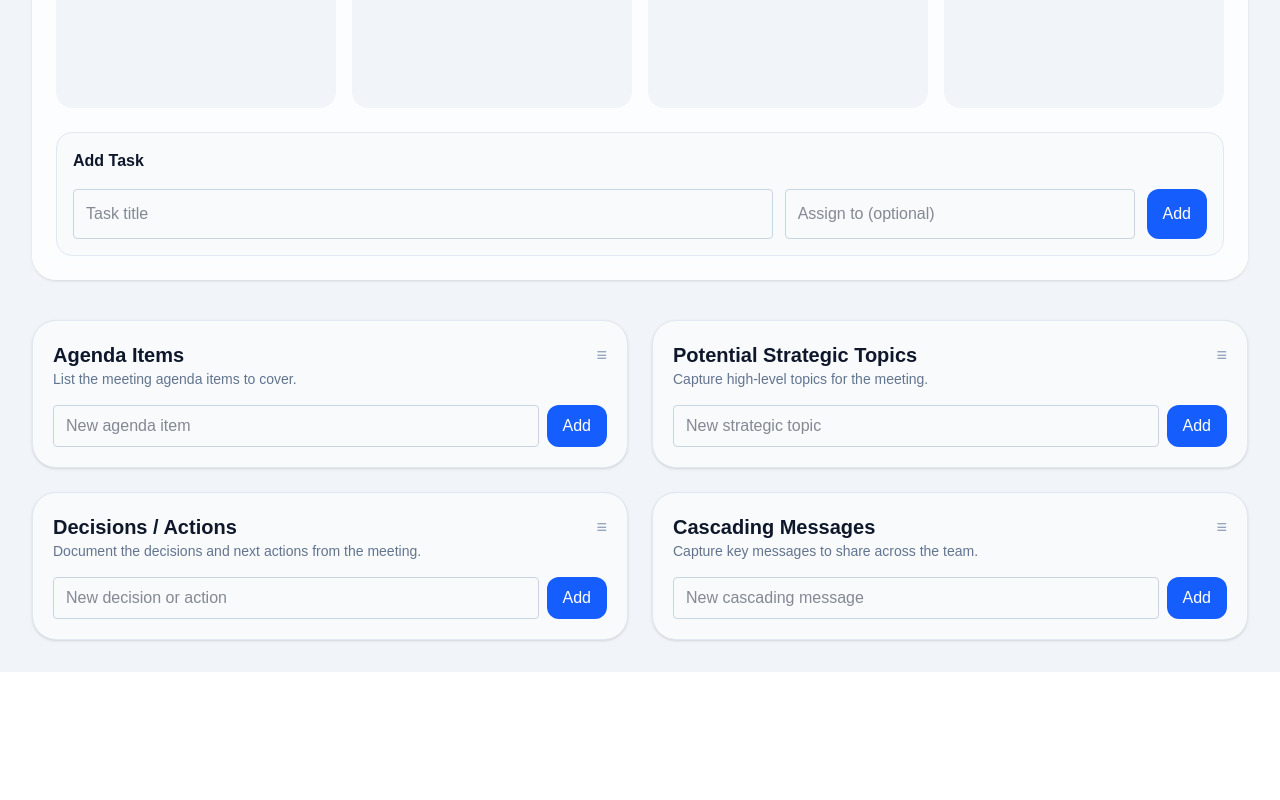
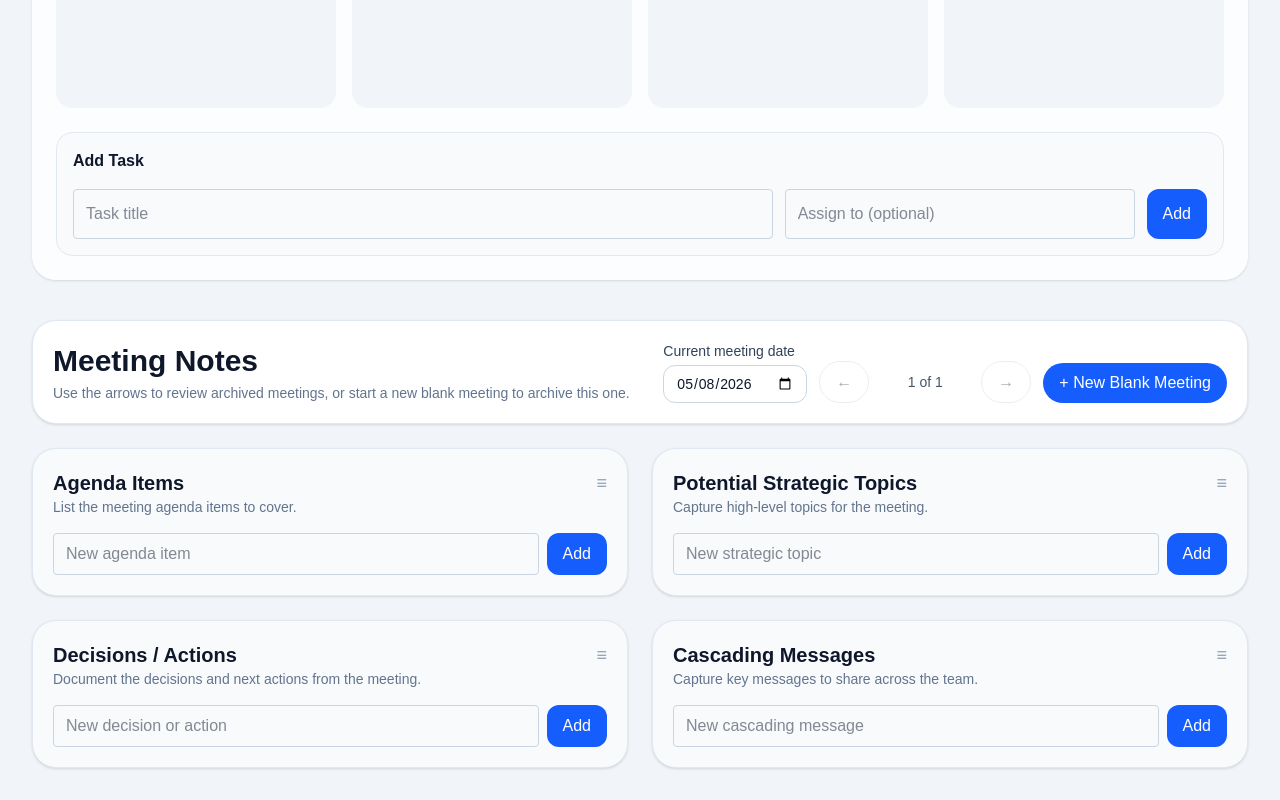
Before and after one commit to NaNo8831/Tool, a Next.js app: page / in a window 1280 px wide. Shown: the part 2256-3056 px from the top of the page. Before the commit the page ends 2928 px from the top, so only its background shows below. Built offline with nearby package versions, Linux system fonts and the light colour scheme.

Commit message:
Add meeting history support

```diff
--- a/app/page.tsx
+++ b/app/page.tsx
@@ -1,6 +1,6 @@
 'use client';
 
-import { useState, type DragEvent } from 'react';
+import { useMemo, useState, type DragEvent } from 'react';
 import { PreferencesModal } from '@/app/components/dashboard/PreferencesModal';
 import { MeetingSection } from '@/app/components/meeting/MeetingSection';
 import { ObjectiveCard } from '@/app/components/objectives/ObjectiveCard';
@@ -12,6 +12,7 @@ import {
 } from '@/app/lib/objectiveOptions';
 import type {
   MeetingItem,
+  MeetingRecord,
   MeetingSectionConfig,
   MeetingSectionKey,
   TaskInput
@@ -19,12 +20,43 @@ import type {
 import type { Objective, Task } from '@/app/types/objective';
 import { objectivesData } from '@/data/objectives';
 
+const getTodayDate = () => new Date().toISOString().slice(0, 10);
+
+const createBlankMeeting = (): MeetingRecord => ({
+  id: Date.now(),
+  date: getTodayDate(),
+  agendaItems: [],
+  topicItems: [],
+  decisionItems: [],
+  cascadeItems: []
+});
+
+const readLegacyMeetingItems = (key: string): MeetingItem[] => {
+  if (typeof window === 'undefined') return [];
+
+  const storedValue = window.localStorage.getItem(key);
+  if (storedValue === null) return [];
+
+  try {
+    return JSON.parse(storedValue) as MeetingItem[];
+  } catch {
+    return [];
+  }
+};
+
+const getInitialMeetings = (): MeetingRecord[] => [{
+  ...createBlankMeeting(),
+  agendaItems: readLegacyMeetingItems('leadership-agenda-items'),
+  topicItems: readLegacyMeetingItems('leadership-topic-items'),
+  decisionItems: readLegacyMeetingItems('leadership-decision-items'),
+  cascadeItems: readLegacyMeetingItems('leadership-cascade-items')
+}];
+
 export default function Home() {
+  const initialMeetings = useMemo(() => getInitialMeetings(), []);
   const [objectives, setObjectives] = useLocalStorage<Objective[]>('leadership-objectives', objectivesData);
-  const [agendaItems, setAgendaItems] = useLocalStorage<MeetingItem[]>('leadership-agenda-items', []);
-  const [topicItems, setTopicItems] = useLocalStorage<MeetingItem[]>('leadership-topic-items', []);
-  const [decisionItems, setDecisionItems] = useLocalStorage<MeetingItem[]>('leadership-decision-items', []);
-  const [cascadeItems, setCascadeItems] = useLocalStorage<MeetingItem[]>('leadership-cascade-items', []);
+  const [meetings, setMeetings] = useLocalStorage<MeetingRecord[]>('leadership-meetings', initialMeetings);
+  const [activeMeetingId, setActiveMeetingId] = useLocalStorage<number>('leadership-active-meeting-id', initialMeetings[0].id);
   const [dashboardTitle, setDashboardTitle] = useLocalStorage('leadership-dashboard-title', defaultDashboardTitle);
   const [organizationInfo, setOrganizationInfo] = useLocalStorage('leadership-organization-info', defaultOrganizationInfo);
   const [meetingSectionOrder, setMeetingSectionOrder] = useLocalStorage<MeetingSectionKey[]>(
@@ -40,6 +72,11 @@ export default function Home() {
   const [draggingObjectiveId, setDraggingObjectiveId] = useState<number | null>(null);
   const [draggingMeetingSection, setDraggingMeetingSection] = useState<MeetingSectionKey | null>(null);
   const organizationInfoWithDefaults = { ...defaultOrganizationInfo, ...organizationInfo };
+  const storedActiveMeetingIndex = meetings.findIndex((meeting) => meeting.id === activeMeetingId);
+  const activeMeetingIndex = storedActiveMeetingIndex === -1 ? 0 : storedActiveMeetingIndex;
+  const activeMeeting = meetings[activeMeetingIndex] ?? initialMeetings[0];
+  const canNavigateToPreviousMeeting = activeMeetingIndex > 0;
+  const canNavigateToNextMeeting = activeMeetingIndex < meetings.length - 1;
 
   const updateObjectiveTitle = (id: number, newTitle: string) => {
     setObjectives(objectives.map((obj) =>
@@ -200,23 +237,62 @@ export default function Home() {
     });
   };
 
+  const updateActiveMeeting = (updates: Partial<Omit<MeetingRecord, 'id'>>) => {
+    setMeetings((currentMeetings) => currentMeetings.map((meeting) => (
+      meeting.id === activeMeeting.id ? { ...meeting, ...updates } : meeting
+    )));
+  };
+
   const addMeetingItem = (
     value: string,
     setValue: (value: string) => void,
-    items: MeetingItem[],
-    setItems: (items: MeetingItem[]) => void
+    sectionKey: keyof Pick<MeetingRecord, 'agendaItems' | 'topicItems' | 'decisionItems' | 'cascadeItems'>
   ) => {
     if (!value.trim()) return;
-    setItems([...items, { id: Date.now(), text: value.trim() }]);
+    updateActiveMeeting({
+      [sectionKey]: [...activeMeeting[sectionKey], { id: Date.now(), text: value.trim() }]
+    });
     setValue('');
   };
 
-  const updateMeetingItem = (items: MeetingItem[], setItems: (items: MeetingItem[]) => void, itemId: number, value: string) => {
-    setItems(items.map((item) => (item.id === itemId ? { ...item, text: value } : item)));
+  const updateMeetingItem = (
+    sectionKey: keyof Pick<MeetingRecord, 'agendaItems' | 'topicItems' | 'decisionItems' | 'cascadeItems'>,
+    itemId: number,
+    value: string
+  ) => {
+    updateActiveMeeting({
+      [sectionKey]: activeMeeting[sectionKey].map((item) => (item.id === itemId ? { ...item, text: value } : item))
+    });
   };
 
-  const deleteMeetingItem = (items: MeetingItem[], setItems: (items: MeetingItem[]) => void, itemId: number) => {
-    setItems(items.filter((item) => item.id !== itemId));
+  const deleteMeetingItem = (
+    sectionKey: keyof Pick<MeetingRecord, 'agendaItems' | 'topicItems' | 'decisionItems' | 'cascadeItems'>,
+    itemId: number
+  ) => {
+    updateActiveMeeting({
+      [sectionKey]: activeMeeting[sectionKey].filter((item) => item.id !== itemId)
+    });
+  };
+
+  const createNewMeeting = () => {
+    const newMeeting = createBlankMeeting();
+    setMeetings([...meetings, newMeeting]);
+    setActiveMeetingId(newMeeting.id);
+    setNewAgendaItem('');
+    setNewTopicItem('');
+    setNewDecisionItem('');
+    setNewCascadeItem('');
+  };
+
+  const navigateMeeting = (direction: 'previous' | 'next') => {
+    const nextIndex = direction === 'previous' ? activeMeetingIndex - 1 : activeMeetingIndex + 1;
+    const nextMeeting = meetings[nextIndex];
+    if (!nextMeeting) return;
+    setActiveMeetingId(nextMeeting.id);
+    setNewAgendaItem('');
+    setNewTopicItem('');
+    setNewDecisionItem('');
+    setNewCascadeItem('');
   };
 
   const meetingSections: Record<MeetingSectionKey, MeetingSectionConfig> = {
@@ -224,12 +300,12 @@ export default function Home() {
       id: 'agenda',
       title: 'Agenda Items',
       description: 'List the meeting agenda items to cover.',
-      items: agendaItems,
+      items: activeMeeting.agendaItems,
       newItem: newAgendaItem,
       setNewItem: setNewAgendaItem,
-      addItem: () => addMeetingItem(newAgendaItem, setNewAgendaItem, agendaItems, setAgendaItems),
-      updateItem: (itemId, value) => updateMeetingItem(agendaItems, setAgendaItems, itemId, value),
-      deleteItem: (itemId) => deleteMeetingItem(agendaItems, setAgendaItems, itemId),
+      addItem: () => addMeetingItem(newAgendaItem, setNewAgendaItem, 'agendaItems'),
+      updateItem: (itemId, value) => updateMeetingItem('agendaItems', itemId, value),
+      deleteItem: (itemId) => deleteMeetingItem('agendaItems', itemId),
       placeholder: 'New agenda item',
       editPlaceholder: 'Add agenda item'
     },
@@ -237,12 +313,12 @@ export default function Home() {
       id: 'topic',
       title: 'Potential Strategic Topics',
       description: 'Capture high-level topics for the meeting.',
-      items: topicItems,
+      items: activeMeeting.topicItems,
       newItem: newTopicItem,
       setNewItem: setNewTopicItem,
-      addItem: () => addMeetingItem(newTopicItem, setNewTopicItem, topicItems, setTopicItems),
-      updateItem: (itemId, value) => updateMeetingItem(topicItems, setTopicItems, itemId, value),
-      deleteItem: (itemId) => deleteMeetingItem(topicItems, setTopicItems, itemId),
+      addItem: () => addMeetingItem(newTopicItem, setNewTopicItem, 'topicItems'),
+      updateItem: (itemId, value) => updateMeetingItem('topicItems', itemId, value),
+      deleteItem: (itemId) => deleteMeetingItem('topicItems', itemId),
       placeholder: 'New strategic topic',
       editPlaceholder: 'Add strategic topic'
     },
@@ -250,12 +326,12 @@ export default function Home() {
       id: 'decision',
       title: 'Decisions / Actions',
       description: 'Document the decisions and next actions from the meeting.',
-      items: decisionItems,
+      items: activeMeeting.decisionItems,
       newItem: newDecisionItem,
       setNewItem: setNewDecisionItem,
-      addItem: () => addMeetingItem(newDecisionItem, setNewDecisionItem, decisionItems, setDecisionItems),
-      updateItem: (itemId, value) => updateMeetingItem(decisionItems, setDecisionItems, itemId, value),
-      deleteItem: (itemId) => deleteMeetingItem(decisionItems, setDecisionItems, itemId),
+      addItem: () => addMeetingItem(newDecisionItem, setNewDecisionItem, 'decisionItems'),
+      updateItem: (itemId, value) => updateMeetingItem('decisionItems', itemId, value),
+      deleteItem: (itemId) => deleteMeetingItem('decisionItems', itemId),
       placeholder: 'New decision or action',
       editPlaceholder: 'Decision or action item'
     },
@@ -263,12 +339,12 @@ export default function Home() {
       id: 'cascade',
       title: 'Cascading Messages',
       description: 'Capture key messages to share across the team.',
-      items: cascadeItems,
+      items: activeMeeting.cascadeItems,
       newItem: newCascadeItem,
       setNewItem: setNewCascadeItem,
-      addItem: () => addMeetingItem(newCascadeItem, setNewCascadeItem, cascadeItems, setCascadeItems),
-      updateItem: (itemId, value) => updateMeetingItem(cascadeItems, setCascadeItems, itemId, value),
-      deleteItem: (itemId) => deleteMeetingItem(cascadeItems, setCascadeItems, itemId),
+      addItem: () => addMeetingItem(newCascadeItem, setNewCascadeItem, 'cascadeItems'),
+      updateItem: (itemId, value) => updateMeetingItem('cascadeItems', itemId, value),
+      deleteItem: (itemId) => deleteMeetingItem('cascadeItems', itemId),
       placeholder: 'New cascading message',
       editPlaceholder: 'Cascading message'
     }
@@ -376,7 +452,62 @@ export default function Home() {
           ))}
         </div>
 
-        <div className="grid gap-6 md:grid-cols-2 mt-10">
+        <div className="mt-10 mb-6 rounded-3xl border border-slate-200 bg-white p-5 shadow-sm">
+          <div className="flex flex-col gap-4 lg:flex-row lg:items-end lg:justify-between">
+            <div>
+              <h2 className="text-3xl font-bold text-slate-900">Meeting Notes</h2>
+              <p className="mt-1 text-sm text-slate-500">
+                Use the arrows to review archived meetings, or start a new blank meeting to archive this one.
+              </p>
+            </div>
+
+            <div className="flex flex-col gap-3 sm:flex-row sm:items-end">
+              <label className="flex flex-col gap-1 text-sm font-medium text-slate-700">
+                Current meeting date
+                <input
+                  type="date"
+                  value={activeMeeting.date}
+                  onChange={(e) => updateActiveMeeting({ date: e.target.value })}
+                  className="rounded-xl border border-slate-300 px-3 py-2 text-slate-900"
+                />
+              </label>
+
+              <div className="flex items-center gap-2">
+                <button
+                  type="button"
+                  onClick={() => navigateMeeting('previous')}
+                  disabled={!canNavigateToPreviousMeeting}
+                  className="rounded-full border border-slate-300 bg-white px-4 py-2 text-slate-800 hover:bg-slate-50 disabled:cursor-not-allowed disabled:opacity-40"
+                  aria-label="View previous meeting"
+                >
+                  ←
+                </button>
+                <span className="min-w-24 text-center text-sm font-medium text-slate-600">
+                  {meetings.length === 0 ? '0 of 0' : `${activeMeetingIndex + 1} of ${meetings.length}`}
+                </span>
+                <button
+                  type="button"
+                  onClick={() => navigateMeeting('next')}
+                  disabled={!canNavigateToNextMeeting}
+                  className="rounded-full border border-slate-300 bg-white px-4 py-2 text-slate-800 hover:bg-slate-50 disabled:cursor-not-allowed disabled:opacity-40"
+                  aria-label="View next meeting"
+                >
+                  →
+                </button>
+              </div>
+
+              <button
+                type="button"
+                onClick={createNewMeeting}
+                className="rounded-full bg-blue-600 px-4 py-2 text-white hover:bg-blue-700"
+              >
+                + New Blank Meeting
+              </button>
+            </div>
+          </div>
+        </div>
+
+        <div className="grid gap-6 md:grid-cols-2">
           {meetingSectionOrder.map((sectionKey) => (
             <MeetingSection
               key={sectionKey}
```
Also changed, not shown: app/types/dashboard.ts (+9 -0 lines).
